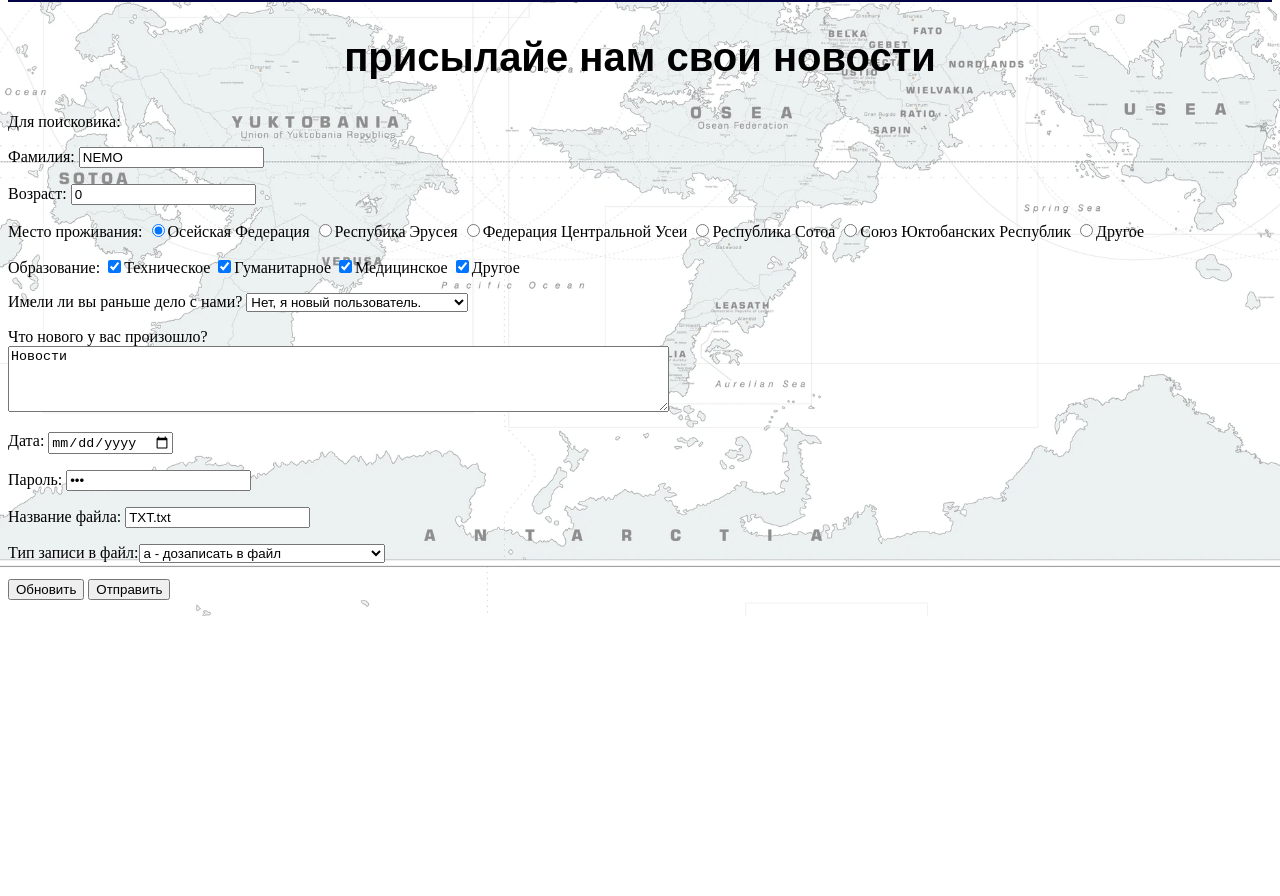
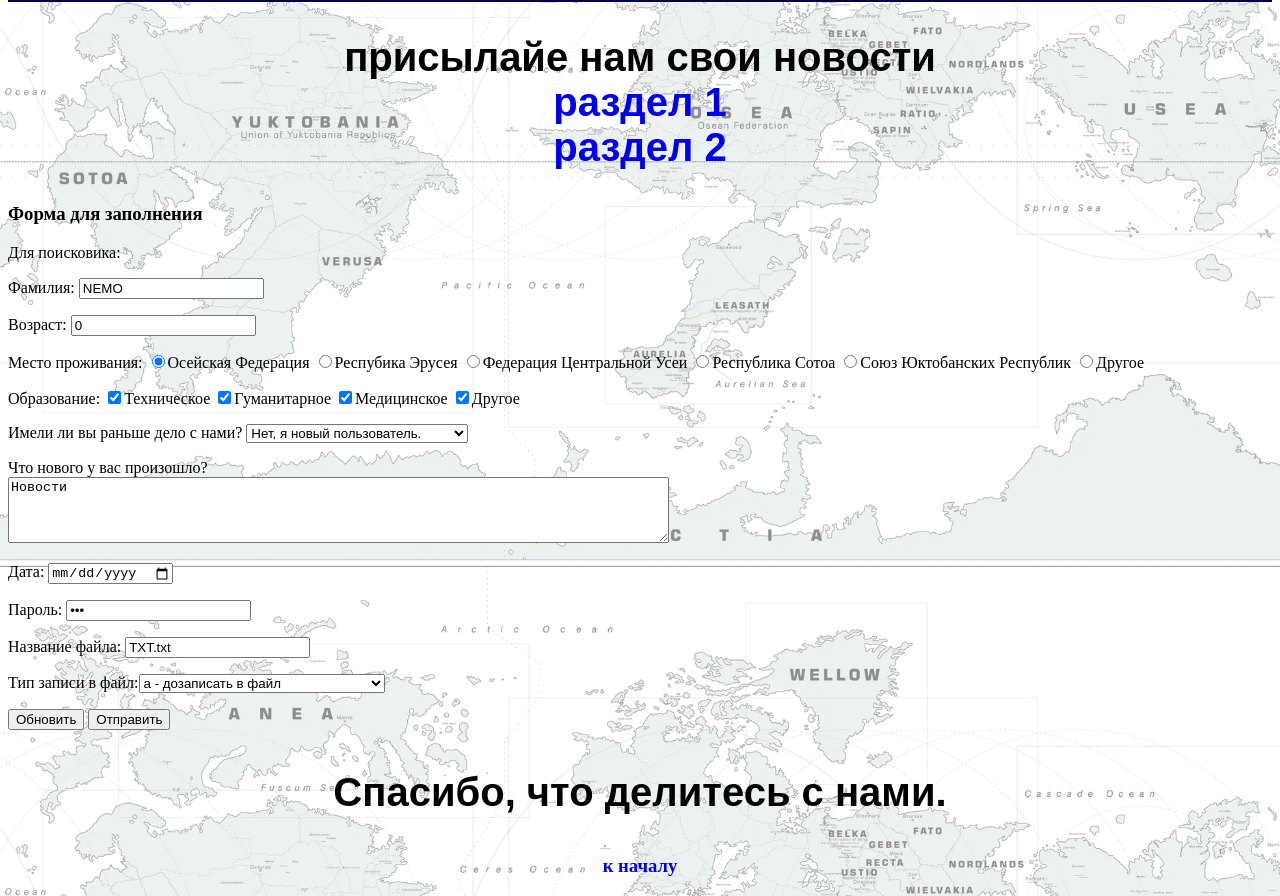
Before and after one commit to aliubopytova-dev/strangereal-news, a plain HTML site: page form.html in a window 1280 px wide. Shown: the part 237-1133 px from the top of the page. Before the commit the page ends 853 px from the top, so only its background shows below. Drawn offline with Linux system fonts and the light colour scheme.

Commit message:
form.html

```diff
--- a/form.html
+++ b/form.html
@@ -67,7 +67,11 @@
     </nav>
   </div>
 
-      <h2 class="parts-title" align="center">присылайе нам свои новости<br></h2>
+      <h2 class="parts-title" align="center" id="top">присылайе нам свои новости<br>
+      <a class="link" href="#1">раздел 1</a><br>
+      <a class="link" href="#2">раздел 2</a><br>
+      </h2>
+    <h3 class="segment"><a id="1">Форма для заполнения</a></h3>
        <form action="https://www.bing.com/search?" id="UserEnter" name="UserEnter" target="_blank">
         <p>Для поисковика:<input type="hidden" name="q" value="search"></p>
         <p>Фамилия: <input type="Text" name="last_name" value="NEMO"></p>
@@ -108,5 +112,7 @@
             <input type="Submit" name="submit" value="Отправить">
         </p>
       </form>
+  <h3 class="parts-title" align="center" id="2">Спасибо, что делитесь с нами.<br>
+  <h3 align="center"><a class="link" href="#top">к началу</a></h3>
 </body>
 </html>
```
